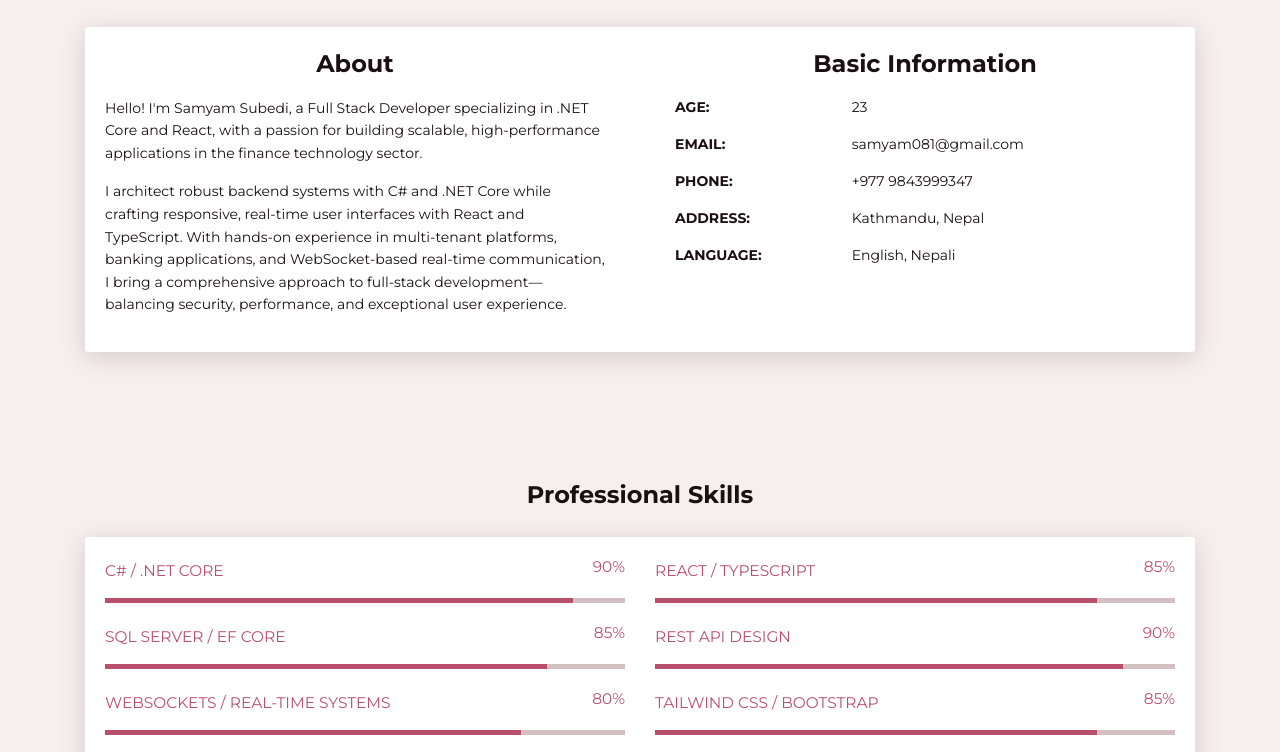
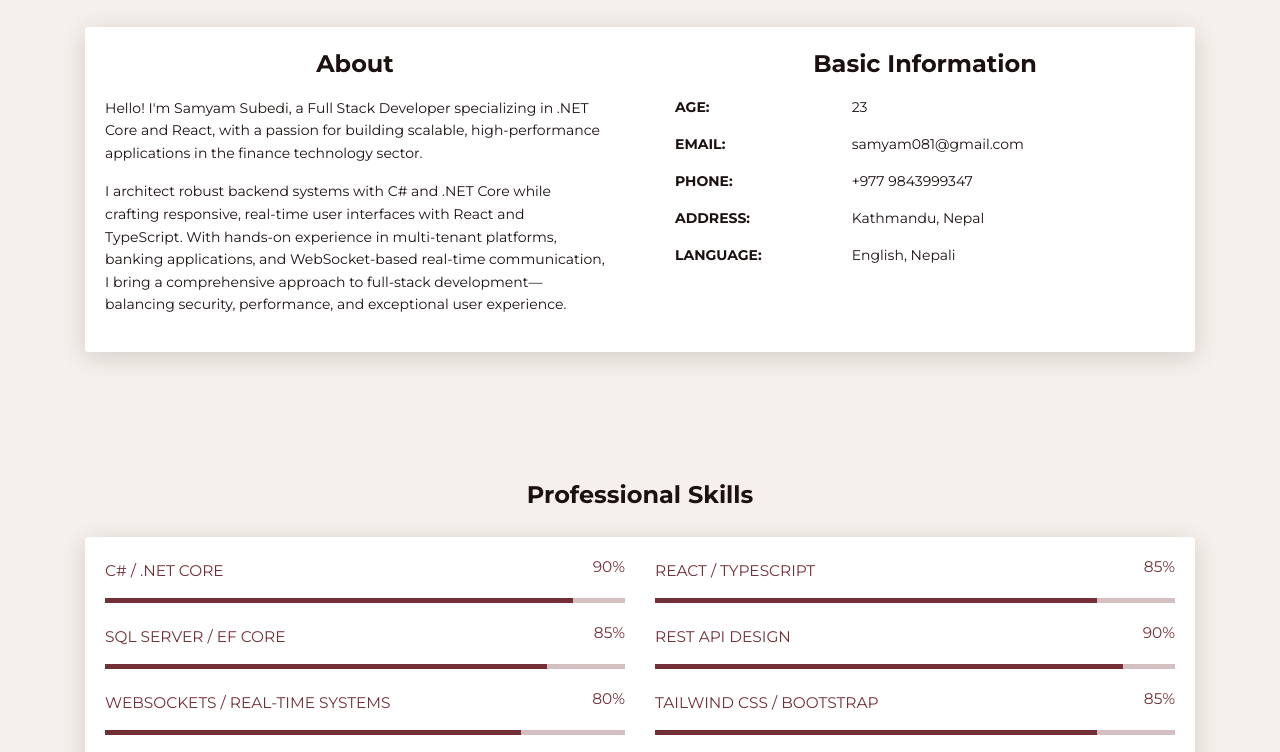
Before and after one commit to TheVoid0013/Resume, a plain HTML site: page index.html in a window 1280 px wide. Shown: the part 593-1345 px from the top of the page. Drawn offline with Linux system fonts and the light colour scheme.

Commit message:
chore: daily color palette update

```diff
--- a/css/main.css
+++ b/css/main.css
@@ -11,11 +11,11 @@
  * Date: February 13, 2026
  */
 :root {
-  --red-wine: #B8506B;
-  --bone-white: #F7EEF0;
-  --deep-espresso: #1A0F12;
-  --dusty-mauve: #B08A94;
-  --dark-merlot: #6B3A48;
+  --red-wine: #722F37;
+  --bone-white: #F5F0EB;
+  --deep-espresso: #1C1010;
+  --dusty-mauve: #A89080;
+  --dark-merlot: #5C4A4A;
   --antique-gold: #C9A84C;
 }
 
```
